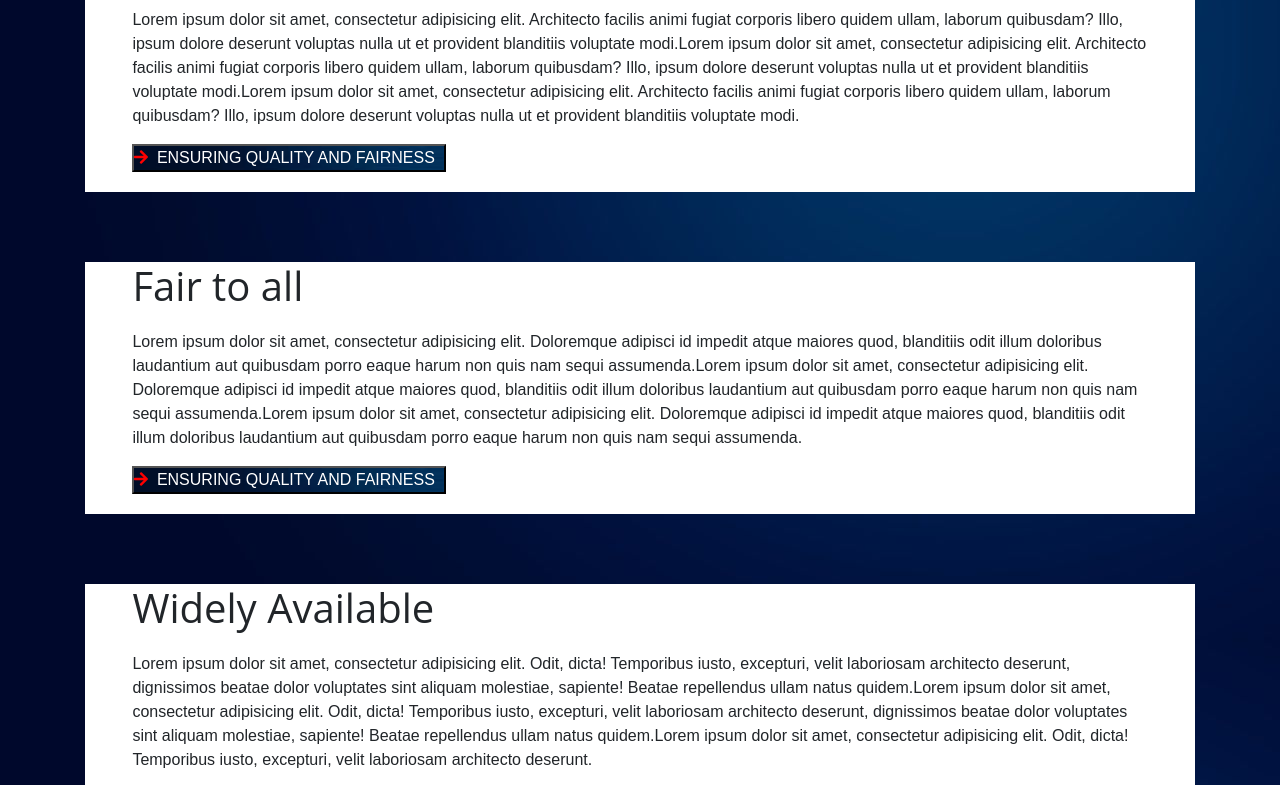
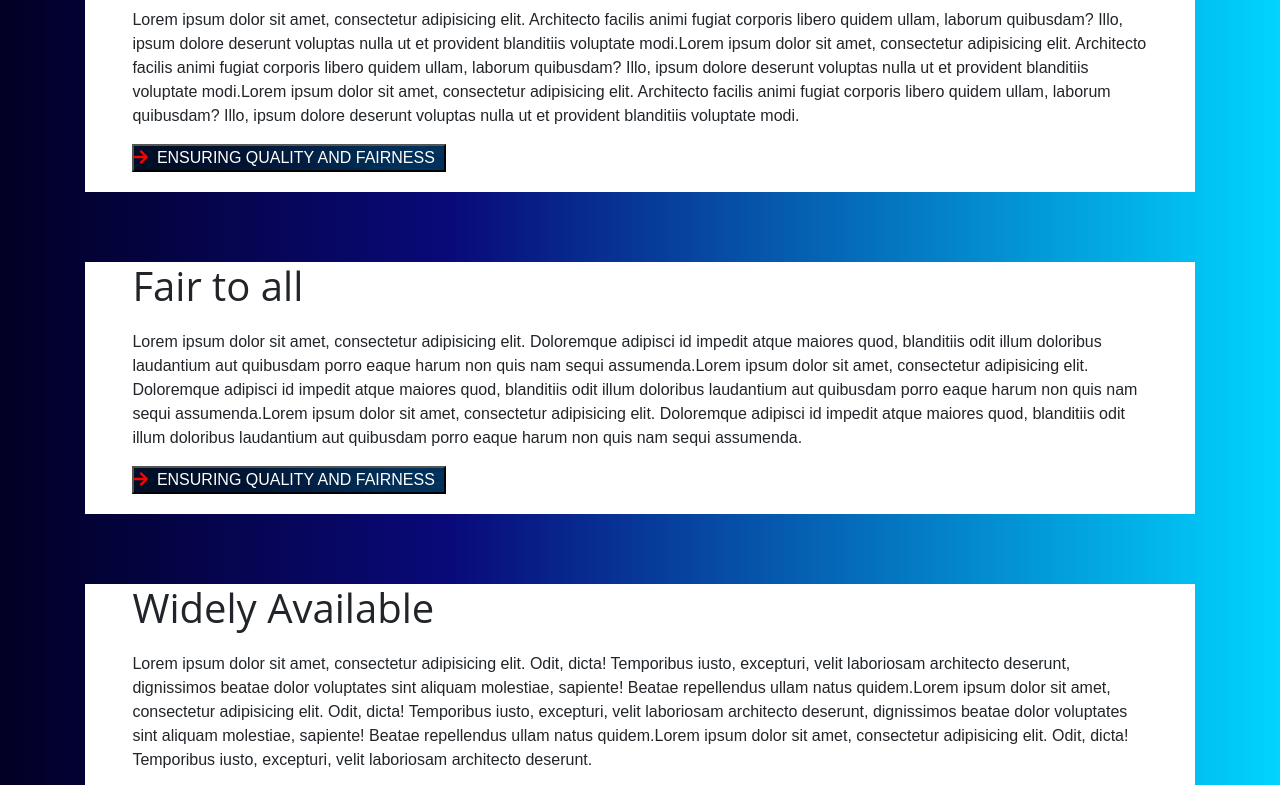
Before and after one commit to vishal740/Ielts-Introduction, a plain HTML site: page index.html in a window 1280 px wide. Shown: the part 560-1345 px from the top of the page. Drawn offline with nearby package versions, Linux system fonts and the light colour scheme.

Commit message:
Update introduction.css

```diff
--- a/CSS/introduction.css
+++ b/CSS/introduction.css
@@ -1,5 +1,7 @@
 body {
-     background-image:url("/img/bg.jpg");
+	background: rgb(2,0,36);
+background: linear-gradient(90deg, rgba(2,0,36,1) 0%, rgba(9,9,121,1) 35%, rgba(0,212,255,1) 100%);
+/*      background-image:url("/img/bg.jpg"); */
     /*    height: 100%;*/
 }
 .static-container{max-width: 1080px; margin: auto;align-items: center;justify-content: center;}
```
